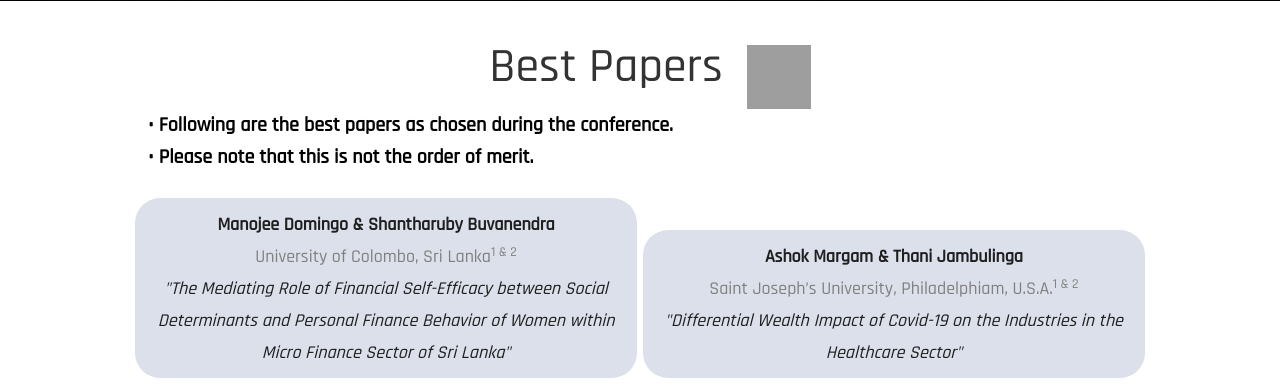
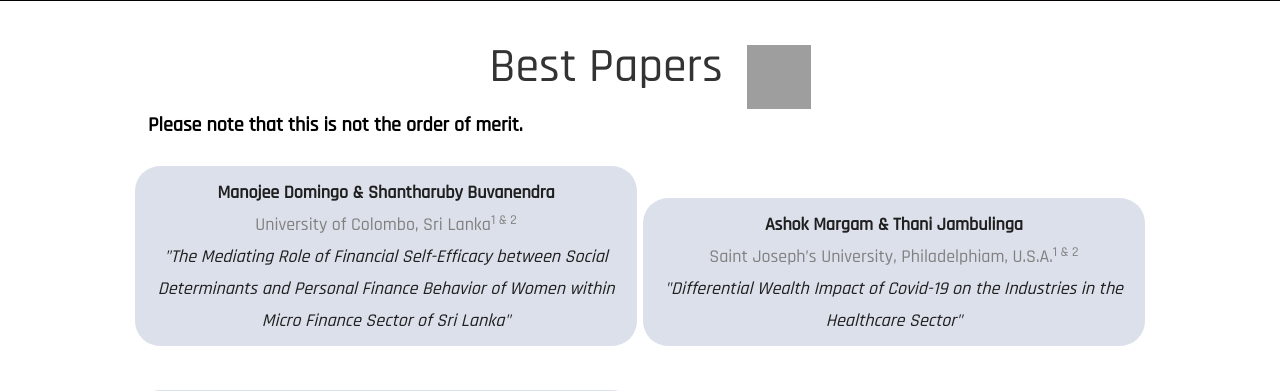
Before and after one commit to touqeer121/nitwConference-live, a Django app: page /best-papers/ in a window 1280 px wide. Shown: the part 119-510 px from the top of the page. Run offline with Django 3.2, Linux system fonts and the light colour scheme; parts of the project's set-up code (start-up, migrations or seed data) failed here and were passed over; some libraries are stand-ins or nearby versions; some web fonts are replaced; grey boxes are pictures that could not be loaded.

Commit message:
display best papers + feedback form update

```diff
--- a/templates/best_papers.html
+++ b/templates/best_papers.html
@@ -27,11 +27,7 @@
     <div class="my-main-container">
         <p class="my-content">
             <b>
-                &bull; Following are the best papers as chosen during the conference.
-            </b>
-            <br>
-            <b>
-                &bull; Please note that this is not the order of merit.
+                Please note that this is not the order of merit.
             </b>
         </p>
 
--- a/templates/feedback_forms.html
+++ b/templates/feedback_forms.html
@@ -45,7 +45,7 @@
                 <b>
                 Conference Feedback Form
             </b><br><br>
-            <a target="_blank" class="formButton" href="https://forms.gle/SM4gVny9QZnRsiyn8" >
+            <a target="_blank" class="formButton" href="https://forms.gle/MJby2xwjjG1K54EN8" >
                 Fill now
             </a>
             </div>
```
